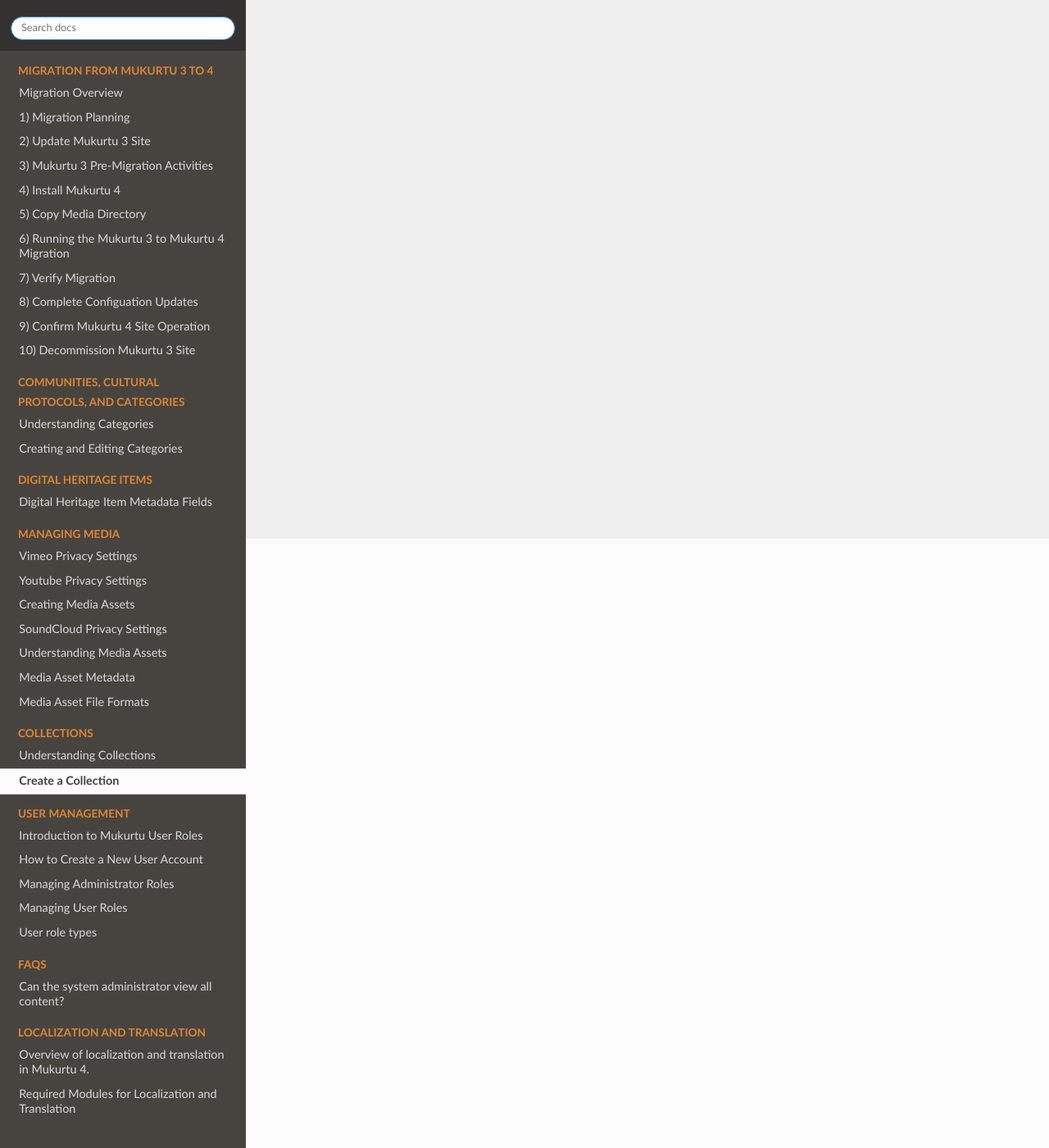
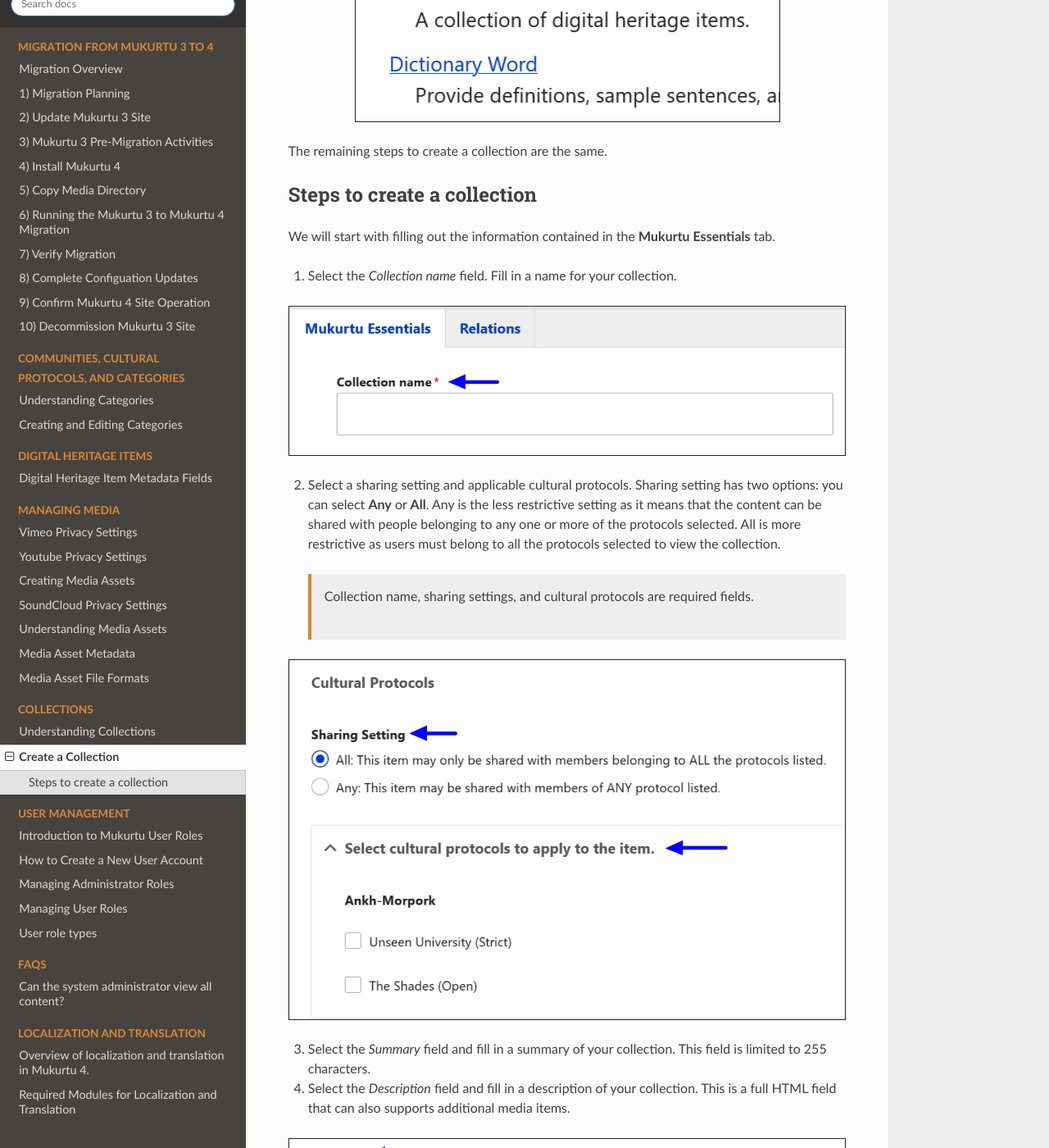
Before and after one commit to MukurtuCMS/mukurtudocs, a Sphinx documentation site: the page built from docs/source/collections/CreateCollection.md, in a window 1280 px wide and 1400 px high, scrolled down 743 px. Shown: the whole window at 82% size. Built offline with Sphinx 7.4.7 and the Read the Docs theme 3.1.0, drawn with Linux system fonts in a browser that asks for light colours; some of the changed text lies outside the part shown.

Commit message:
collections update

```diff
--- a/docs/source/collections/CreateCollection.md
+++ b/docs/source/collections/CreateCollection.md
@@ -1,3 +1,49 @@
 # Create a Collection
 
-You can create a collection in Mukurtu from your **Dashboard**, from **Add Content**, or from
+You can create a collection in Mukurtu from your **Dashboard** or by selecting **Add Content**.
+
+To create a collection from your dashboard, select **Dashboard** and scroll down to the **Collection** link.
+
+![Create Collection](../embeds/collections_how_to1.png "An image of the dashboard with an arrow pointing to collections")
+
+From **Add Content** select the **Collections** link.
+
+![Create Collection](../embeds/collections_how_to2.png "An image of the add content page with an arrow pointing to collections.")
+
+The remaining steps to create a collection are the same.
+
+## Steps to create a collection
+
+We will start with filling out the information contained in the **Mukurtu Essentials** tab.
+
+1. Select the *Collection name* field. Fill in a name for your collection.
+
+![Create Collection](../embeds/collections_how_to3.png "An image of the Collection name field below the Mukurtu Essentials and Relations tabs with an arrow.")
+
+2. Select a sharing setting and applicable cultural protocols. Sharing setting has two options: you can select **Any** or **All**. Any is the less restrictive setting as it means that the content can be shared with people belonging to any one or more of the protocols selected. All is more restrictive as users must belong to all the protocols selected to view the collection.
+
+> Collection name, sharing settings, and cultural protocols are required fields.
+
+![Create Collections](../embeds/collections_how_to4.png "An image with arrows indicating the location of the sharing settings and cultural protocol fields.")
+
+3. Select the *Summary* field and fill in a summary of your collection. This field is limited to 255 characters.
+
+4. Select the *Description* field and fill in a description of your collection. This is a full HTML field that can also supports additional media items.
+
+![Create Collections](../embeds/collections_how_to5.png "An image with arrows indicating the location of the summary and description fields and a box highlighting the additional media items option.")
+
+5. Use the *Image* field to select a representative thumbnail image for your collection.
+
+![Create Collections](../embeds/collections_how_to6.png "An image with an arrow indicating the button users should select to add a thumbnail image.")
+
+6. Select any *Keywords* you want to apply to your collection. If you need to add more than two keywords, select the "Add another item" button to add additional fields.
+
+![Create Collections](../embeds/collections_how_to7.png "An image with arrows indicating the keywords fields and the button to add additional keywords fields.")
+
+7. Select the *Source* field to indicate the resource, collection, or institution where the collection was contributed or originated.
+
+8. Select a location for your collection. You can include points, paths, rectangles, or polygons to indiciate the physical location reference for your collection.
+    - To add a point, select the first draw marker at the top right of the map.
+    - To add a polyline, select the second draw marker to the right of the map.
+    - To add a rectangle, select the third draw marker to the right of the map.
+    - To add a polygon, select the fourth draw marker to the right of the map.
```
Also changed, not shown: docs/source/collections/UnderstandingCollections.md (+1 -1 lines), docs/source/embeds/collections_how_to1.png (added), docs/source/embeds/collections_how_to2.png (added), docs/source/embeds/collections_how_to3.png (added), docs/source/embeds/collections_how_to4.png (added), docs/source/embeds/collections_how_to5.png (added), docs/source/embeds/collections_how_to6.png (added), docs/source/embeds/collections_how_to7.png (added).
